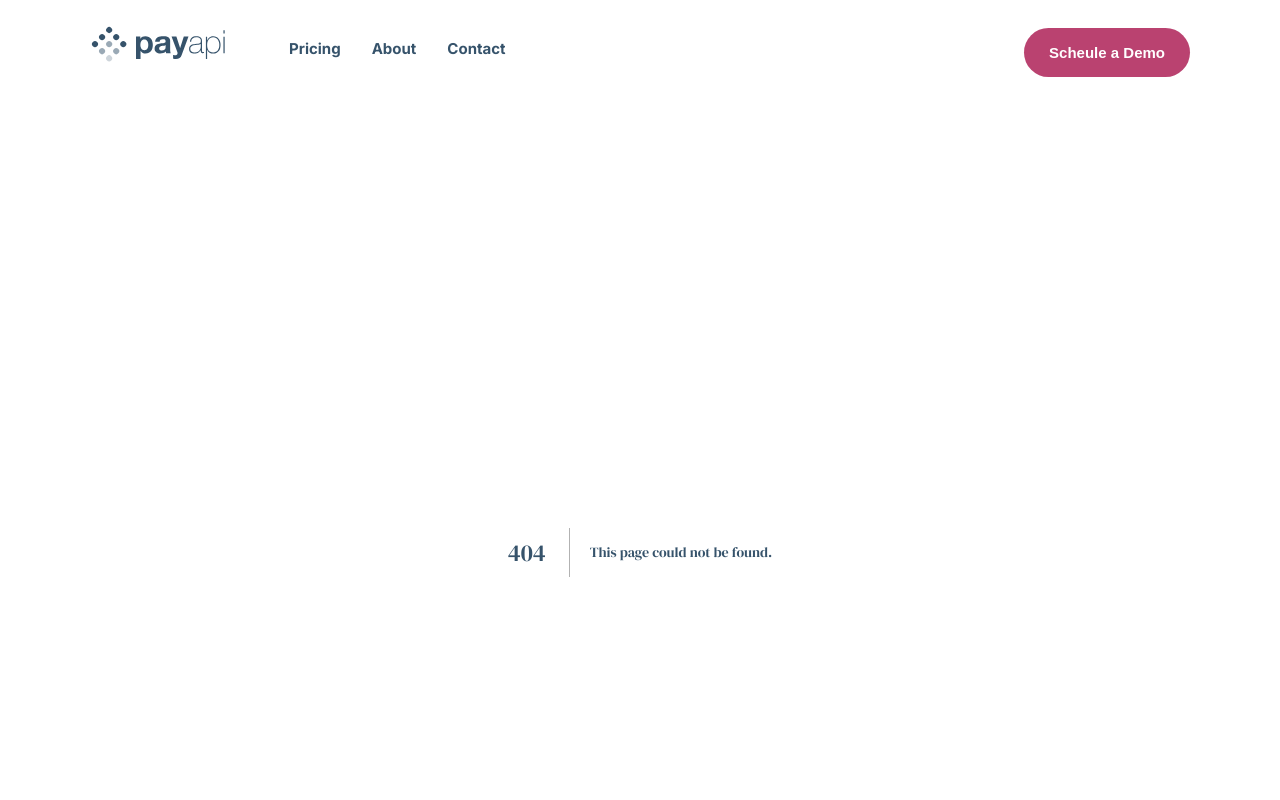
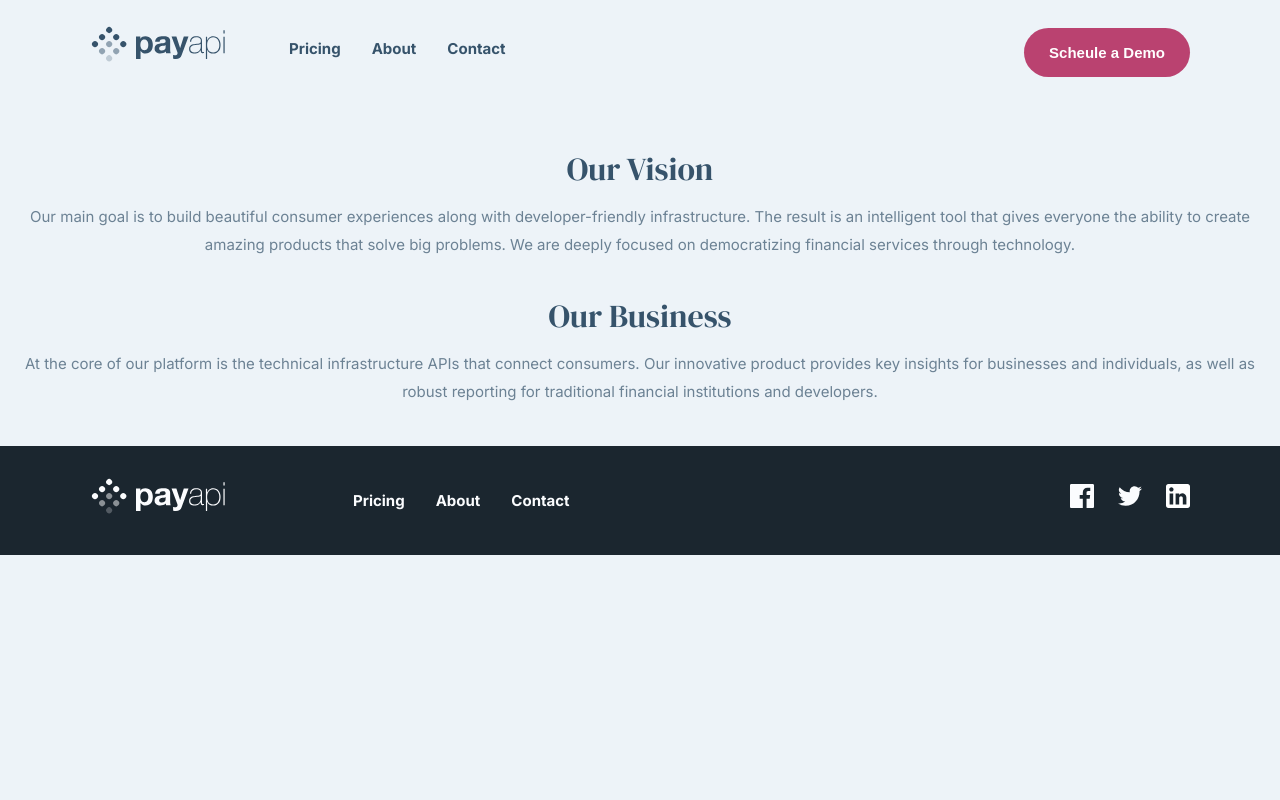
Before and after one commit to thebigbenn009/payapi, a Next.js app: page /about in a window 1280 px wide. Before the commit this address had no page. Shown: the top 800 px of the page. Built offline with nearby package versions, Linux system fonts and the light colour scheme.

Commit message:
work in progress-27

```diff
--- /dev/null
+++ b/app/about/page.tsx
@@ -0,0 +1,27 @@
+import About from "@/components/About";
+import React from "react";
+import teamImage from "@/public/about/mobile/image-team-members.jpg";
+import Image from "next/image";
+
+const AboutPage = () => {
+  return (
+    <main className="about">
+      <h1 className="about-desc">
+        {/* We empower innovators by delivering access to the financial system */}
+      </h1>
+      <About
+        header="Our Vision"
+        paragraph="Our main goal is to build beautiful consumer experiences along with developer-friendly infrastructure. The result is an intelligent tool that gives everyone the ability to create amazing products that solve big problems. We are deeply focused on democratizing financial services through technology. "
+      />
+      <About
+        header="Our Business"
+        paragraph="At the core of our platform is the technical infrastructure APIs that connect consumers. Our innovative product provides key insights for businesses and individuals, as well as robust reporting for traditional financial institutions and developers. "
+      />
+      <div className="image-container">
+        <Image src={teamImage} alt="team members" objectFit="cover" fill />
+      </div>
+    </main>
+  );
+};
+
+export default AboutPage;
--- /dev/null
+++ b/components/About.tsx
@@ -0,0 +1,16 @@
+import React from "react";
+type Props = {
+  header: string;
+  paragraph: string;
+};
+const About = (props: Props) => {
+  const { header, paragraph } = props;
+  return (
+    <div className="about-text">
+      <h1 className="about-header">{header}</h1>
+      <p className="about-p">{paragraph}</p>
+    </div>
+  );
+};
+
+export default About;
```
